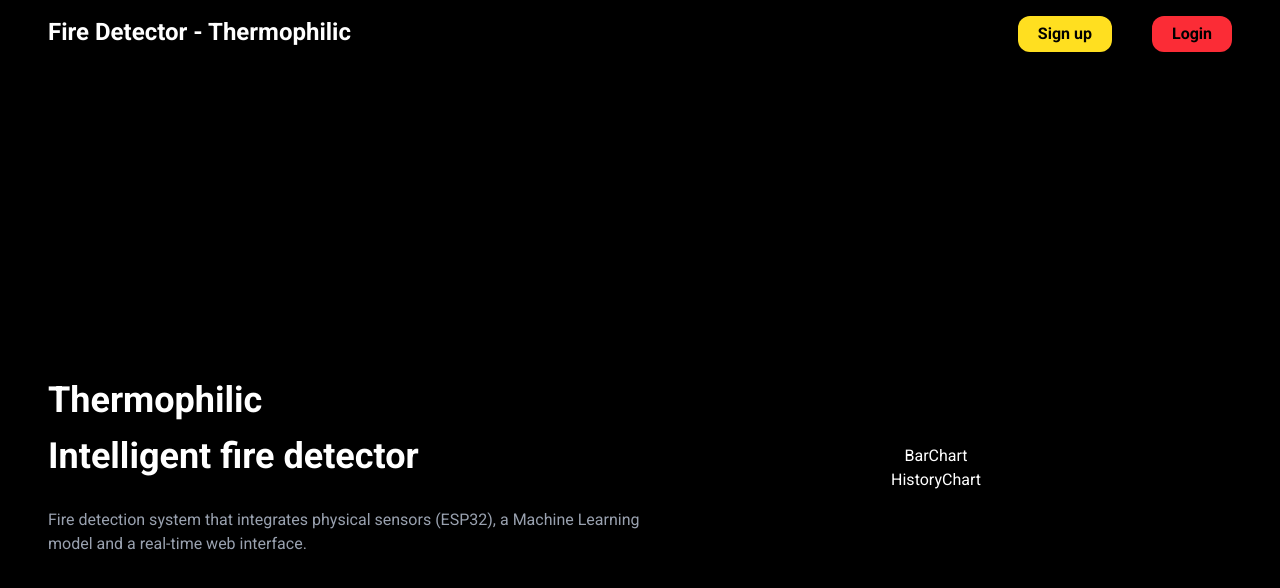
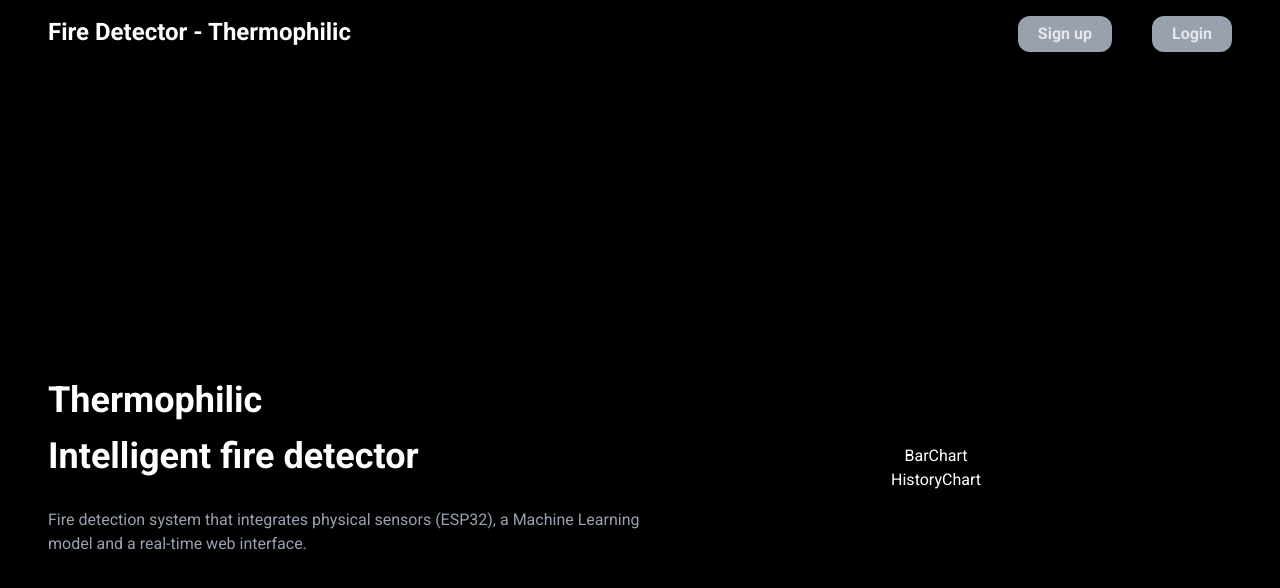
Before and after one commit to HenriqueMelo2007/fire-detector, a Next.js app in the folder frontend/: page / in a window 1280 px wide. Shown: the top 588 px of the page. Built offline with nearby package versions, Linux system fonts and the light colour scheme.

Commit message:
feat: it changes Btn colors

```diff
--- a/frontend/src/components/btn.tsx
+++ b/frontend/src/components/btn.tsx
@@ -7,5 +7,5 @@ interface btnprops {
 }
 
 export default function Btn({ text, href, bg }: btnprops) {
-  return <Link href={href} className={`${bg} text-center text-black rounded-xl py-1.5 px-5`}>{text}</Link>
+  return <Link href={href} className={`${bg} text-center text-gray-200 rounded-xl py-1.5 px-5`}>{text}</Link>
 }
--- a/frontend/src/components/navbar.tsx
+++ b/frontend/src/components/navbar.tsx
@@ -5,8 +5,8 @@ export default function NavBar() {
     <nav className='flex justify-between py-4 px-12 font-bold text-center'>
       <h1 className='text-2xl'>Fire Detector - Thermophilic</h1>
       <div className='flex gap-10'>
-        <Btn href="/signup" text="Sign up" bg='bg-yellow-300'></Btn>
-        <Btn href="/login" text="Login" bg='bg-red-500'></Btn>
+        <Btn href="/signup" text="Sign up" bg='bg-gray-400'></Btn>
+        <Btn href="/login" text="Login" bg='bg-gray-400'></Btn>
       </div>
     </nav>
   )
```
